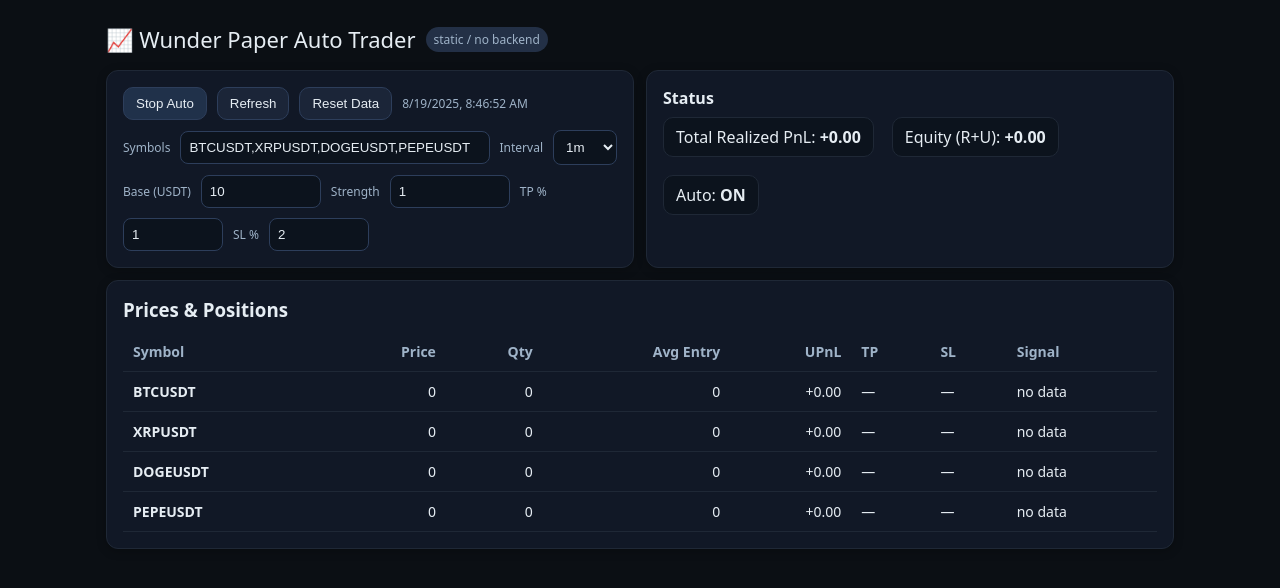
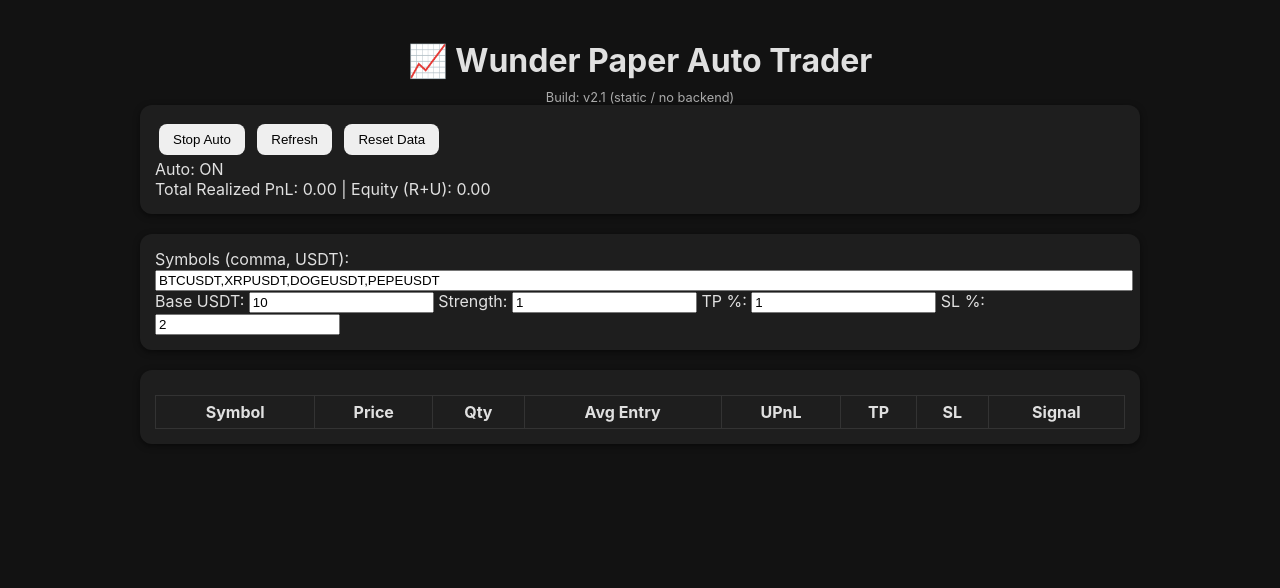
Before and after one commit to puangwawo/discord_to_binance, a plain HTML site: page index.html in a window 1280 px wide. Both pictures are taken after a click on the button "Start Auto". Drawn offline with Linux system fonts and the light colour scheme; no server answers.

Commit message:
Update index.html

```diff
--- a/index.html
+++ b/index.html
@@ -1,209 +1,186 @@
-<!doctype html>
-<html lang="en">
+<!DOCTYPE html>
+<html xmlns="http://www.w3.org/1999/xhtml" lang="en">
 <head>
-  <meta charset="utf-8">
-  <meta name="viewport" content="width=device-width, initial-scale=1">
-  <title>Wunder Paper Auto Trader — Pine DeadZone v2</title>
+  <meta charset="UTF-8" />
+  <title>Wunder Paper Auto Trader</title>
+  <meta name="viewport" content="width=device-width, initial-scale=1.0" />
   <style>
-    :root{--bg:#0b0f14;--card:#111826;--muted:#9fb3c8;--line:#1f2836;--good:#7ce38b;--bad:#ff8a8a}
-    *{box-sizing:border-box}body{margin:0;background:var(--bg);color:#e6edf3;font-family:system-ui,-apple-system,Segoe UI,Roboto,Helvetica,Arial,sans-serif}
-    .container{max-width:1100px;margin:24px auto;padding:0 16px}
-    .h1{font-size:22px;margin:0 0 16px;display:flex;align-items:center;gap:10px}
-    .badge{background:#233046;color:var(--muted);padding:4px 8px;border-radius:999px;font-size:12px}
-    .grid{display:grid;grid-template-columns:1fr;gap:12px}
-    .card{background:var(--card);border:1px solid var(--line);border-radius:12px;padding:16px;box-shadow:0 2px 10px rgba(0,0,0,.25)}
-    .row{display:flex;flex-wrap:wrap;gap:10px;align-items:center}
-    .btn{background:#20314a;border:1px solid #2d3e5b;color:#e6edf3;border-radius:10px;padding:8px 12px;cursor:pointer}
-    .btn.alt{background:#1b2538}.btn.good{background:#15351f;border-color:#1b4f2b}.btn.bad{background:#402127;border-color:#6c2a32}
-    .small{font-size:12px;color:var(--muted)}
-    input,select{background:#0c131d;color:#e6edf3;border:1px solid #2d3e5b;border-radius:8px;padding:8px}
-    table{width:100%;border-collapse:collapse}
-    th,td{padding:10px;border-bottom:1px solid var(--line);text-align:left;font-size:14px}
-    th{color:#9fb3c8;font-weight:600}.right{text-align:right}.up{color:var(--good)}.down{color:var(--bad)}
-    .kv{display:flex;gap:18px;flex-wrap:wrap}.kv div{background:#0c131d;border:1px solid var(--line);padding:8px 12px;border-radius:10px}
-    @media(min-width:900px){.grid{grid-template-columns:1fr 1fr}}
+    body {
+      font-family: -apple-system, BlinkMacSystemFont, "Segoe UI", Roboto, Helvetica, Arial, sans-serif;
+      background-color: #121212;
+      color: #e0e0e0;
+      margin: 0;
+      padding: 20px;
+    }
+    .container {
+      max-width: 1000px;
+      margin: auto;
+    }
+    h1 {
+      text-align: center;
+      margin-bottom: 10px;
+    }
+    .version {
+      text-align: center;
+      font-size: 0.8rem;
+      color: #aaa;
+    }
+    .panel {
+      background: #1e1e1e;
+      padding: 15px;
+      border-radius: 12px;
+      margin-bottom: 20px;
+      box-shadow: 0 2px 6px rgba(0,0,0,0.5);
+    }
+    button {
+      padding: 8px 14px;
+      margin: 4px;
+      border: none;
+      border-radius: 8px;
+      cursor: pointer;
+    }
+    .buy { background: #006400; color: #fff; }
+    .sell { background: #8b0000; color: #fff; }
+    table {
+      width: 100%;
+      border-collapse: collapse;
+      margin-top: 10px;
+    }
+    table th, table td {
+      border: 1px solid #333;
+      padding: 6px;
+      text-align: center;
+    }
+    .green { color: #00ff7f; }
+    .red { color: #ff6347; }
   </style>
 </head>
 <body>
   <div class="container">
-    <div class="h1">📈 Wunder Paper Auto Trader <span class="badge">static / no backend</span></div>
-    <div class="grid">
-      <div class="card">
-        <div class="row">
-          <button class="btn" id="toggle">Start Auto</button>
-          <button class="btn alt" id="refresh">Refresh</button>
-          <button class="btn alt" id="reset">Reset Data</button>
-          <div class="small" id="updated">—</div>
-        </div>
-        <div class="row" style="margin-top:10px">
-          <label class="small">Symbols</label>
-          <input id="symbols" type="text" value="BTCUSDT,XRPUSDT,DOGEUSDT,PEPEUSDT" style="flex:1">
-          <label class="small">Interval</label>
-          <select id="interval">
-            <option>1m</option><option>5m</option><option>15m</option>
-          </select>
-        </div>
-        <div class="row" style="margin-top:10px">
-          <label class="small">Base (USDT)</label><input id="base" type="number" min="1" step="1" value="10" style="width:120px">
-          <label class="small">Strength</label><input id="strength" type="number" min="0.1" max="2" step="0.1" value="1.0" style="width:120px">
-          <label class="small">TP %</label><input id="tp" type="number" min="0.1" max="10" step="0.1" value="1.0" style="width:100px">
-          <label class="small">SL %</label><input id="sl" type="number" min="0.1" max="10" step="0.1" value="2.0" style="width:100px">
-        </div>
-      </div>
-      <div class="card">
-        <div><b>Status</b></div>
-        <div class="kv" style="margin-top:8px">
-          <div>Total Realized PnL: <b id="rpnl">+0.00</b></div>
-          <div>Equity (R+U): <b id="equity">+0.00</b></div>
-          <div>Auto: <b id="autoflag">OFF</b></div>
-        </div>
-      </div>
-      <div class="card" style="grid-column:1 / -1">
-        <h3 style="margin:0 0 10px">Prices & Positions</h3>
-        <table id="pp"><thead><tr>
-          <th>Symbol</th><th class="right">Price</th><th class="right">Qty</th><th class="right">Avg Entry</th>
-          <th class="right">UPnL</th><th>TP</th><th>SL</th><th>Signal</th>
-        </tr></thead><tbody></tbody></table>
-      </div>
+    <h1>📈 Wunder Paper Auto Trader</h1>
+    <div class="version">Build: v2.1 (static / no backend)</div>
+
+    <div class="panel">
+      <button id="toggleAuto">Start Auto</button>
+      <button id="refresh">Refresh</button>
+      <button id="reset">Reset Data</button>
+      <div id="status">Auto: OFF</div>
+      <div id="pnl">Total Realized PnL: +0.00 | Equity (R+U): +0.00</div>
+    </div>
+
+    <div class="panel">
+      <label>Symbols (comma, USDT):</label>
+      <input id="symbols" type="text" value="BTCUSDT,XRPUSDT,DOGEUSDT,PEPEUSDT" style="width:100%" />
+      <label>Base USDT:</label>
+      <input id="base" type="number" value="10" />
+      <label>Strength:</label>
+      <input id="strength" type="number" value="1" step="0.1" />
+      <label>TP %:</label>
+      <input id="tp" type="number" value="1" step="0.1" />
+      <label>SL %:</label>
+      <input id="sl" type="number" value="2" step="0.1" />
+    </div>
+
+    <div class="panel">
+      <table id="positions">
+        <thead>
+          <tr>
+            <th>Symbol</th>
+            <th>Price</th>
+            <th>Qty</th>
+            <th>Avg Entry</th>
+            <th>UPnL</th>
+            <th>TP</th>
+            <th>SL</th>
+            <th>Signal</th>
+          </tr>
+        </thead>
+        <tbody></tbody>
+      </table>
     </div>
   </div>
 
-<script>
-// ---- State ----
-const LS_KEY="wunder_static_auto_v2";
-let state = load() || {symbols:["BTCUSDT","XRPUSDT","DOGEUSDT","PEPEUSDT"],interval:"1m",prices:{},pos:{},realized:0,auto:false,base:10,strength:1,tp:1,sl:2};
-function save(){ localStorage.setItem(LS_KEY, JSON.stringify(state)); }
-function load(){ try{ return JSON.parse(localStorage.getItem(LS_KEY)||""); }catch(e){ return null; } }
-function now(){ return Math.floor(Date.now()/1000); }
-function dollars(n){ n=Number(n||0); return (n>=0?'+':'')+n.toFixed(2); }
-function fmt(n,d=6){ n=Number(n||0); return n.toFixed(d); }
-function ensure(sym){ state.pos[sym]=state.pos[sym]||{qty:0,avg:0,tp:0,sl:0,openedAt:0}; return state.pos[sym]; }
-function unrealized(sym,px){ const p=ensure(sym); return p.qty>0 ? (px-p.avg)*p.qty : 0; }
-function notional(){ const s=Math.max(0.1,Math.min(2,Number(dom.strength.value||state.strength))); const b=Math.max(1,Number(dom.base.value||state.base)); return Math.max(5,s*b); }
+  <script>
+    // === STATE ===
+    let autoTrading = false;
+    let positions = JSON.parse(localStorage.getItem("positions") || "{}");
+    let realizedPnL = parseFloat(localStorage.getItem("realizedPnL") || "0");
 
-// ---- DOM ----
-const dom={
-  toggle:document.getElementById('toggle'),
-  refresh:document.getElementById('refresh'),
-  reset:document.getElementById('reset'),
-  updated:document.getElementById('updated'),
-  symbols:document.getElementById('symbols'),
-  interval:document.getElementById('interval'),
-  base:document.getElementById('base'),
-  strength:document.getElementById('strength'),
-  tp:document.getElementById('tp'),
-  sl:document.getElementById('sl'),
-  rpnl:document.getElementById('rpnl'),
-  equity:document.getElementById('equity'),
-  autoflag:document.getElementById('autoflag'),
-  tbody:document.querySelector('#pp tbody')
-};
+    const statusEl = document.getElementById("status");
+    const pnlEl = document.getElementById("pnl");
+    const positionsEl = document.getElementById("positions").querySelector("tbody");
+    const toggleBtn = document.getElementById("toggleAuto");
 
-dom.interval.value = state.interval;
-dom.symbols.value = state.symbols.join(',');
-dom.base.value = state.base; dom.strength.value = state.strength; dom.tp.value = state.tp; dom.sl.value = state.sl;
+    function log(msg) { console.log("[BOT]", msg); }
 
-// ---- Utils SMA/EMA ----
-function sma(arr,period){ if(arr.length<period) return []; const out=[]; let sum=0; for(let i=0;i<arr.length;i++){ sum+=Number(arr[i]||0); if(i>=period) sum-=Number(arr[i-period]||0); if(i>=period-1) out.push(sum/period); } return out; }
-function ema(arr,period){ if(arr.length===0) return []; const k=2/(period+1); const out=[]; let prev=arr[0]; out.push(prev); for(let i=1;i<arr.length;i++){ const v=arr[i]*k+prev*(1-k); out.push(v); prev=v; } return out; }
-function last(a,n=0){ return a.length>n ? a[a.length-1-n] : undefined; }
+    // === TOGGLE AUTO ===
+    toggleBtn.addEventListener("click", () => {
+      autoTrading = !autoTrading;
+      statusEl.textContent = "Auto: " + (autoTrading ? "ON" : "OFF");
+      toggleBtn.textContent = autoTrading ? "Stop Auto" : "Start Auto";
+      log("Auto toggled -> " + autoTrading);
+    });
 
-function computeSignal(candles){
-  const len=candles.length; if(len<205) return {sig:null};
-  const open=[], close=[], volume=[];
-  for(let i=0;i<len;i++){ open.push(+candles[i][1]); close.push(+candles[i][4]); volume.push(+candles[i][5]); }
-  const emaFast=ema(close,50), emaSlow=ema(close,200);
-  const c=close[len-1], o=open[len-1], c1=close[len-2], o1=open[len-2];
-  const bullEng=(c1<o1)&&(c>o)&&(c>o1)&&(o<c1);
-  const bearEng=(c1>o1)&&(c<o)&&(c<o1)&&(o>c1);
-  const avgVol20=sma(volume,20), v=volume[len-1], vma=last(avgVol20);
-  const volSpike = vma!==undefined ? v>vma*1.2 : false;
-  const eF=last(emaFast), eF1=last(emaFast,1), eS=last(emaSlow);
-  const up=(eF>eS)&&(eF1!==undefined?eF>eF1:false);
-  const down=(eF<eS)&&(eF1!==undefined?eF<eF1:false);
-  const buy = bullEng && volSpike && up;
-  const sell= bearEng && volSpike && down;
-  return {sig: buy?'BUY':(sell?'SELL':null)};
-}
+    // === REFRESH ===
+    document.getElementById("refresh").addEventListener("click", () => {
+      updateTable();
+      log("Manual refresh done");
+    });
 
-async function fetchKlines(sym,interval){
-  const url=`https://api.binance.com/api/v3/klines?symbol=${encodeURIComponent(sym)}&interval=${encodeURIComponent(interval)}&limit=210`;
-  try{ const r=await fetch(url,{cache:'no-store'}); if(!r.ok) throw new Error('klines'); return await r.json(); }catch(e){ return []; }
-}
+    // === RESET ===
+    document.getElementById("reset").addEventListener("click", () => {
+      positions = {};
+      realizedPnL = 0;
+      localStorage.removeItem("positions");
+      localStorage.removeItem("realizedPnL");
+      updateTable();
+      log("Data reset");
+    });
 
-// ---- Render ----
-function buildRows(){ dom.tbody.innerHTML=''; state.symbols.forEach(s=>{ const tr=document.createElement('tr'); tr.dataset.sym=s; tr.innerHTML=`
-  <td><b>${s}</b></td>
-  <td class="right price">0</td>
-  <td class="right qty">0</td>
-  <td class="right avg">0</td>
-  <td class="right upnl">+0.00</td>
-  <td class="tp">—</td>
-  <td class="sl">—</td>
-  <td class="sig">—</td>`; dom.tbody.appendChild(tr); }); }
-function updateRow(sym){
-  const tr=dom.tbody.querySelector(`tr[data-sym="${sym}"]`); if(!tr) return;
-  const px=state.prices[sym]||0, p=ensure(sym), u=unrealized(sym,px);
-  tr.querySelector('.price').textContent=fmt(px);
-  tr.querySelector('.qty').textContent=fmt(p.qty);
-  tr.querySelector('.avg').textContent=fmt(p.avg);
-  const up=tr.querySelector('.upnl'); up.textContent=dollars(u); up.className=`right upnl ${u>=0?'up':'down'}`;
-  tr.querySelector('.tp').textContent=p.tp?fmt(p.tp):'—';
-  tr.querySelector('.sl').textContent=p.sl?fmt(p.sl):'—';
-}
-function setSig(sym, text){ const tr=dom.tbody.querySelector(`tr[data-sym="${sym}"]`); if(tr) tr.querySelector('.sig').textContent=text; }
+    // === UPDATE TABLE ===
+    function updateTable() {
+      positionsEl.innerHTML = "";
+      let equity = realizedPnL;
+      Object.keys(positions).forEach(sym => {
+        let p = positions[sym];
+        let row = `<tr>
+          <td>${sym}</td>
+          <td>${p.price?.toFixed(6) || 0}</td>
+          <td>${p.qty?.toFixed(6) || 0}</td>
+          <td>${p.entry?.toFixed(6) || 0}</td>
+          <td class="${p.uPnL>=0?'green':'red'}">${p.uPnL?.toFixed(2) || 0}</td>
+          <td>${p.tp || '-'}</td>
+          <td>${p.sl || '-'}</td>
+          <td>${p.signal || '-'}</td>
+        </tr>`;
+        positionsEl.innerHTML += row;
+        equity += (p.uPnL||0);
+      });
+      pnlEl.textContent = `Total Realized PnL: ${realizedPnL.toFixed(2)} | Equity (R+U): ${equity.toFixed(2)}`;
+    }
 
-function renderTop(){
-  dom.updated.textContent=new Date().toLocaleString();
-  dom.autoflag.textContent=state.auto?'ON':'OFF';
-  let eq=state.realized; state.symbols.forEach(s=>eq+=unrealized(s,state.prices[s]||0));
-  dom.rpnl.textContent=dollars(state.realized); dom.equity.textContent=dollars(eq);
-}
+    // === SIMULATE AUTO ===
+    setInterval(() => {
+      if (!autoTrading) return;
+      // contoh dummy update posisi (nanti ganti logika sinyal real)
+      ["BTCUSDT","XRPUSDT","DOGEUSDT","PEPEUSDT"].forEach(sym=>{
+        let price = (Math.random()*100 + 1).toFixed(4);
+        positions[sym] = {
+          price: parseFloat(price),
+          qty: Math.random(),
+          entry: parseFloat(price),
+          uPnL: (Math.random()*2-1)*10,
+          tp: "1%",
+          sl: "2%",
+          signal: Math.random()>0.5?"BUY":"SELL"
+        };
+      });
+      localStorage.setItem("positions", JSON.stringify(positions));
+      updateTable();
+      log("Auto tick updated");
+    }, 5000);
 
-// ---- Trading (paper) ----
-async function maybeTrade(sym){
-  const candles=await fetchKlines(sym,state.interval);
-  if(candles.length===0){ setSig(sym,'no data'); return; }
-  const px=+candles[candles.length-1][4]; state.prices[sym]=px;
-  const p=ensure(sym);
-  // TP/SL
-  if(p.qty>0){
-    if(p.tp>0 && px>=p.tp){ state.realized+=(px-p.avg)*p.qty; p.qty=0; p.avg=0; p.tp=0; p.sl=0; p.openedAt=0; setSig(sym,'TP HIT'); updateRow(sym); renderTop(); save(); return; }
-    if(p.sl>0 && px<=p.sl){ state.realized+=(px-p.avg)*p.qty; p.qty=0; p.avg=0; p.tp=0; p.sl=0; p.openedAt=0; setSig(sym,'SL HIT'); updateRow(sym); renderTop(); save(); return; }
-  }
-  // Signals
-  const out=computeSignal(candles);
-  if(state.auto){
-    if(out.sig==='BUY' && p.qty===0){
-      const q=notional()/px; p.avg=px; p.qty=q;
-      const tpPct=Number(dom.tp.value||state.tp)/100, slPct=Number(dom.sl.value||state.sl)/100;
-      p.tp=px*(1+tpPct); p.sl=px*(1-slPct); p.openedAt=now(); setSig(sym,'BUY');
-    }else if(out.sig==='SELL' && p.qty>0){
-      state.realized+=(px-p.avg)*p.qty; p.qty=0; p.avg=0; p.tp=0; p.sl=0; p.openedAt=0; setSig(sym,'SELL');
-    }else{
-      setSig(sym,out.sig||'—');
-    }
-  }else{
-    setSig(sym,out.sig||'—');
-  }
-  updateRow(sym); renderTop(); save();
-}
-
-// ---- Events ----
-dom.toggle.onclick=()=>{ state.auto=!state.auto; save(); renderTop(); dom.toggle.textContent=state.auto?'Stop Auto':'Start Auto'; };
-dom.refresh.onclick=()=>tick(true);
-dom.reset.onclick=()=>{ if(confirm('Reset all local data?')){ localStorage.removeItem(LS_KEY); location.reload(); } };
-dom.symbols.onchange=()=>{ state.symbols=dom.symbols.value.split(',').map(s=>s.trim().toUpperCase()).filter(Boolean); save(); buildRows(); tick(true); };
-dom.interval.onchange=()=>{ state.interval=dom.interval.value; save(); tick(true); };
-dom.base.onchange=()=>{ state.base=Math.max(1,Number(dom.base.value||10)); save(); };
-dom.strength.onchange=()=>{ state.strength=Math.max(0.1,Math.min(2,Number(dom.strength.value||1))); save(); };
-dom.tp.onchange=()=>{ state.tp=Math.max(0.1,Number(dom.tp.value||1)); save(); };
-dom.sl.onchange=()=>{ state.sl=Math.max(0.1,Number(dom.sl.value||2)); save(); };
-
-async function tick(){ for(const s of state.symbols){ try{ await maybeTrade(s); }catch(e){} } renderTop(); }
-
-// init
-buildRows(); renderTop(); tick(); setInterval(tick, 2000);
-</script>
+    updateTable();
+  </script>
 </body>
 </html>
```
